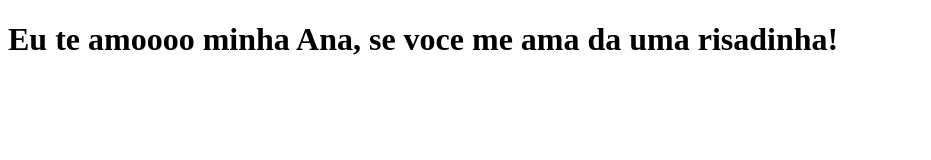
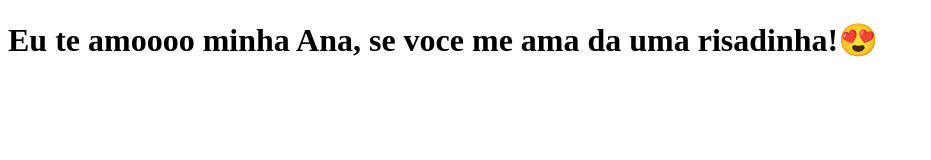
Before and after one commit to RFRED19/Sosia-Tabnews, a Next.js app: page / in a window 1280 px wide. Shown: the top 160 px of the page, without its empty margins (0-931 px from the left). Built offline with nearby package versions, Linux system fonts and the light colour scheme.

Commit message:
modifica a frase

```diff
--- a/pages/index.js
+++ b/pages/index.js
@@ -1,5 +1,5 @@
 function Home(){
-    return <h1>Eu te amoooo minha Ana, se voce me ama da uma risadinha!</h1>
+    return <h1>Eu te amoooo minha Ana, se voce me ama da uma risadinha!😍</h1>
 }
 
 export default Home;
```
